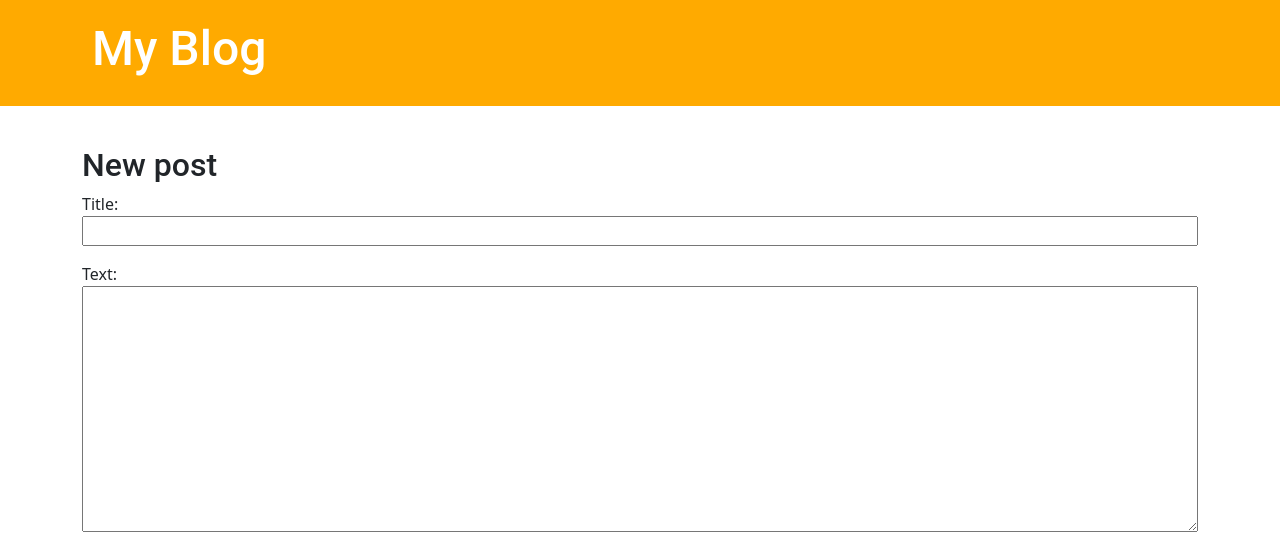
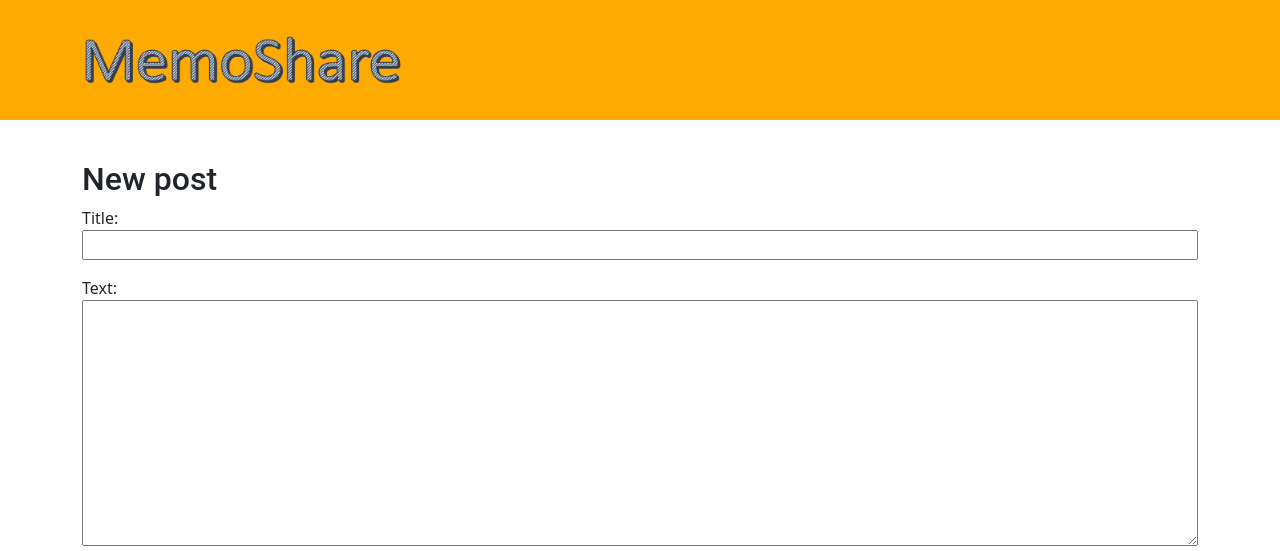
Before and after one commit to dbaslan/SWE573-DBA, a Django app: page /post/new/ in a window 1280 px wide. Shown: the top 551 px of the page. Run offline with Django 4.2, Linux system fonts and the light colour scheme.

Commit message:
Update base.html
Add logo in header

```diff
--- a/MemoShare/blog/templates/blog/base.html
+++ b/MemoShare/blog/templates/blog/base.html
@@ -2,7 +2,7 @@
 <!DOCTYPE html>
 <html>
     <head>
-        <title>My Blog</title>
+        <!--<title>MemoShare</title>-->
         <link rel="stylesheet" href="https://cdn.jsdelivr.net/npm/bootstrap@5.1.3/dist/css/bootstrap.min.css" integrity="sha384-1BmE4kWBq78iYhFldvKuhfTAU6auU8tT94WrHftjDbrCEXSU1oBoqyl2QvZ6jIW3" crossorigin="anonymous">
         <link href='//fonts.googleapis.com/css?family=Lobster&subset=latin,latin-ext' rel='stylesheet' type='text/css'>
         <link rel="stylesheet" href="{% static 'css/blog.css' %}">
@@ -12,13 +12,14 @@
     </head>
     <body>
         <header class="page-header">
+            <img src="static/MemoShareLogo.png" width="400" height="80">
             <div class="container">
                 {% if user.is_authenticated %}
                     <a href="{% url 'post_new' %}" class="top-menu">
                         {% include './icons/file-earmark-plus.svg' %}
                     </a>
                 {% endif %}
-                <h1><a href="/">My Blog</a></h1>
+                <!--<h1><a href="/">My Blog</a></h1>-->
             </div>
         </header>
         <main class="container">
```
